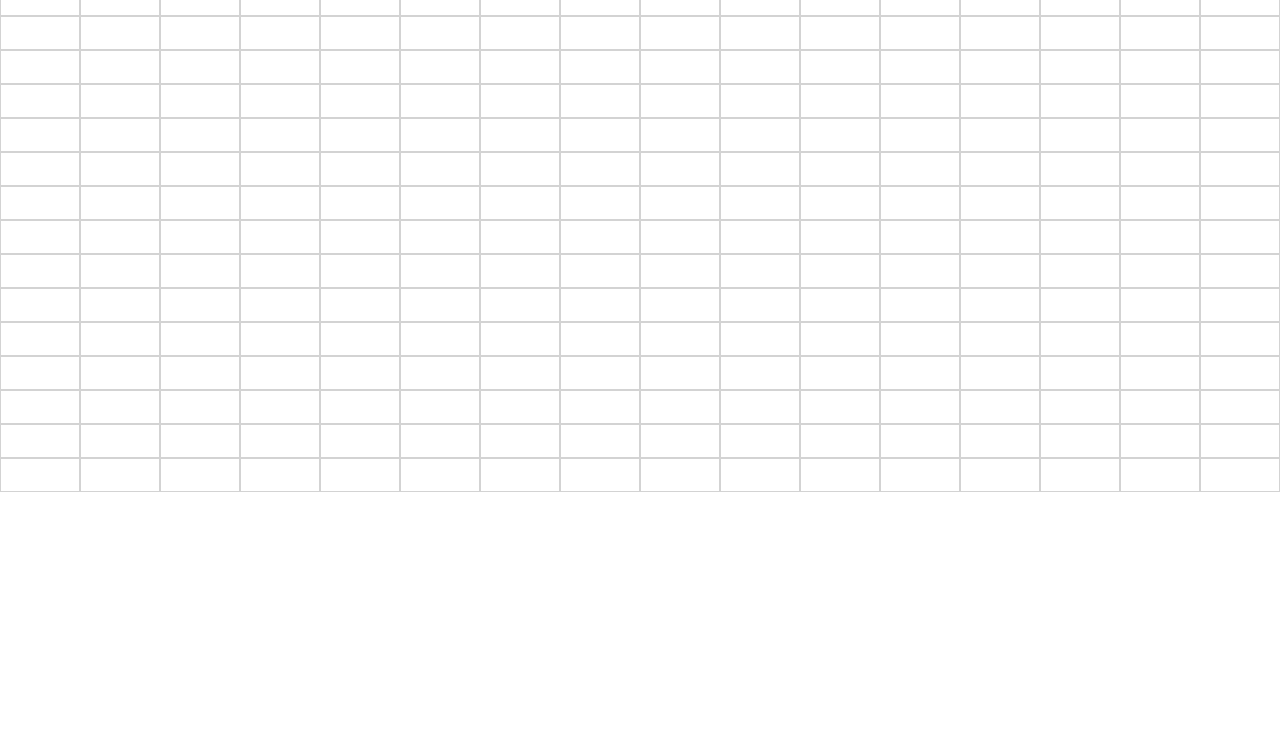
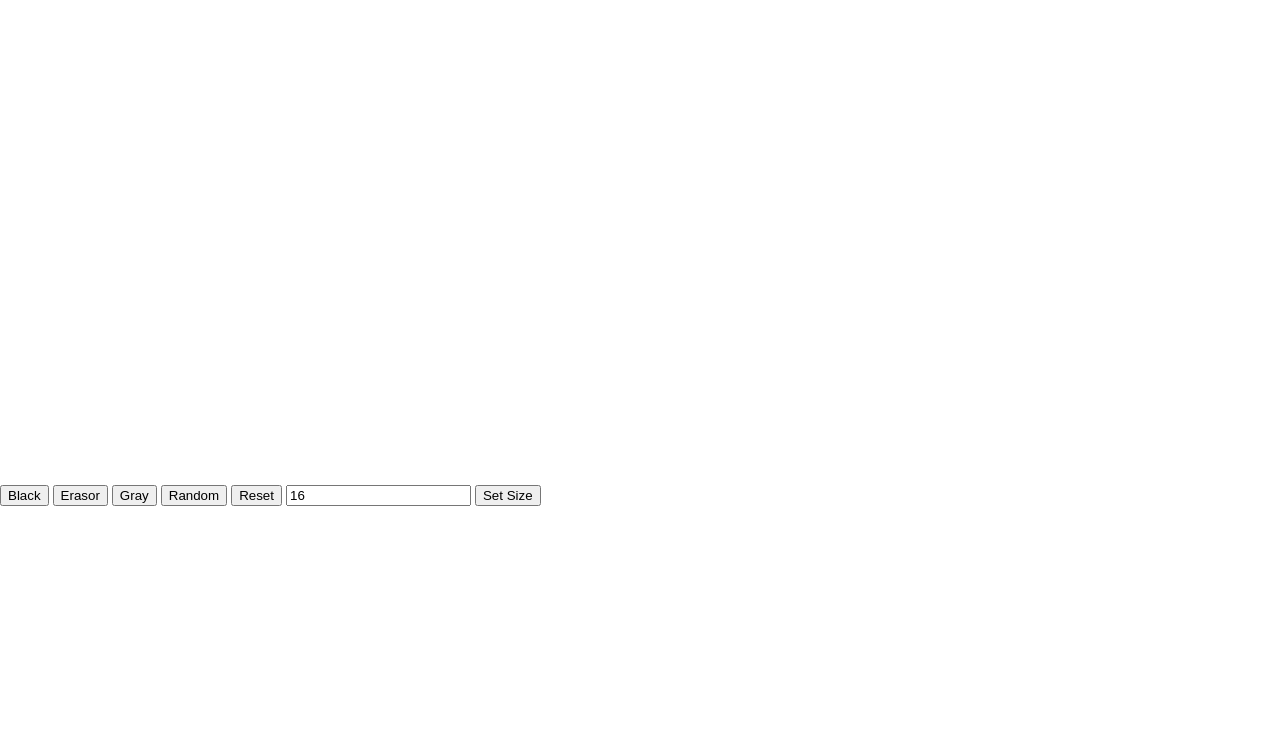
Before and after one commit to NDERI007/animated-invention, a plain HTML site: page index.html in a window 1280 px wide. Shown: the part 52-800 px from the top of the page. Drawn offline with Linux system fonts and the light colour scheme.

Commit message:
code changed for creating the square grid

```diff
--- a/etch-sk.js
+++ b/etch-sk.js
@@ -1,12 +1,37 @@
+/* eslint-disable @typescript-eslint/no-unused-vars */
 
 /* eslint-disable no-undef */
 const container = document.querySelector("#umbrella");
-function makeGrid(rows, cols) {
-    container.style.setProperty('--grid-rows', rows);
-    container.style.setProperty('--grid-cols', cols);
-    for (c = 0; c < (rows * cols); c++) {
+let color;
+function makeGrid(size) {
+    let cells = container.querySelectorAll("div");
+    cells.forEach(div => div.remove());
+    container.style.gridTemplateRows = `repeat(${size}, 1fr)`;
+    container.style.gridTemplateColumns = `repeat(${size}, 1fr)`;
+    let amount = size * size;
+    for (c = 0; c < amount; c++) {
         let cell = document.createElement("div");
-        container.appendChild(cell).className = "grid-item";
+        cell.addEventListener("mouseover", colourSquare);
+        container.insertAdjacentElement("beforeend", cell);
     };
 }
-makeGrid(16, 16);
+makeGrid(16);
+
+function changeSize(input) {
+    if (input >= 2 && input <= 100) {
+        makeGrid(input);
+    } else {
+        console.log("ERROR")
+    }
+}
+function colourSquare() {
+    if (color === "random") {
+        this.style.backgroundColor = `hsl(${Math.random() * 360}, 100%, 50%)`
+    } else {
+        this.style.backgroundColor = color;
+    }
+
+}
+function changeColor(choice) {
+    color = choice;
+}
--- a/index.html
+++ b/index.html
@@ -8,7 +8,15 @@
     <title>etch a sketch</title>
 </head>
 <body>
+    <h1>Sketch Pad</h1>
     <div id="umbrella">
     </div>
+    <button onclick="changeColor('black')">Black</button>
+    <button onclick="changeColor('white')">Erasor</button>
+    <button onclick="changeColor('gray')">Gray</button>
+    <button onclick="changeColor('random')">Random</button>
+    <button onclick="">Reset</button>
+    <input type="number" placeholder="Size of the board" value="16" onchange="changeSize(this.value)">
+    <button>Set Size</button>
 </body>
 </html>
--- a/style.css
+++ b/style.css
@@ -2,15 +2,8 @@
     box-sizing: border-box;
     margin: 0;
 }
-.grid-item{
-    border: 1px solid #D3D3D3;
-    padding: 1em;
-}
 #umbrella{
     display: grid;
-    grid-template-rows: repeat(var(--grid-rows), 1fr);
-    grid-template-columns: repeat(var(--grid-cols), 1fr);
+    width: 500px;
+    height: 500px;
 }
-#umbrella :hover{
-    background-color: cadetblue;
-}
```
